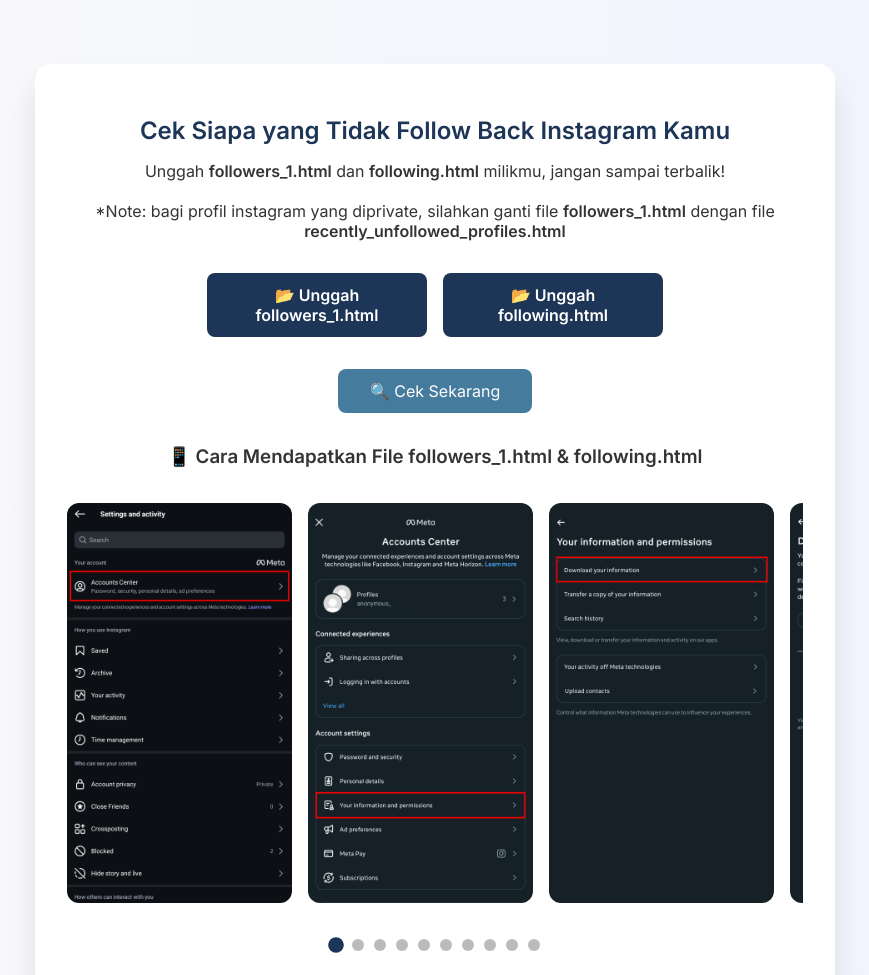
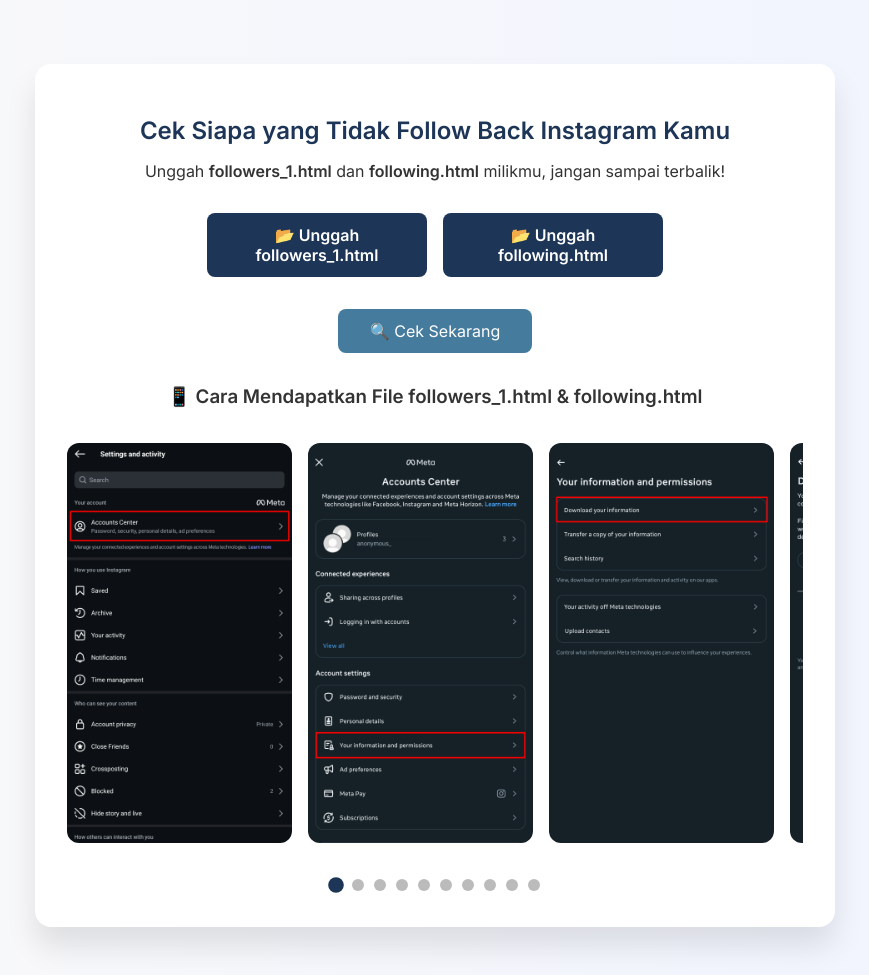
Before and after one commit to demile02/igchecker, a plain HTML site: page index.html in a window 1280 px wide. Shown: the top 975 px of the page, without its empty margins (205-1074 px from the left). Drawn offline with Linux system fonts and the light colour scheme.

Commit message:
update 5

```diff
--- a/index.html
+++ b/index.html
@@ -11,7 +11,7 @@
 <body>
   <div class="container">
     <h2>Cek Siapa yang Tidak Follow Back Instagram Kamu</h2>
-    <p>Unggah <strong>followers_1.html</strong> dan <strong>following.html</strong> milikmu, jangan sampai terbalik!<br/><br/>*Note: bagi profil instagram yang diprivate, silahkan ganti file <strong>followers_1.html</strong> dengan file <strong>recently_unfollowed_profiles.html</strong></p>
+    <p>Unggah <strong>followers_1.html</strong> dan <strong>following.html</strong> milikmu, jangan sampai terbalik!</p>
  </p>
 
     <div class="upload-group">
```
